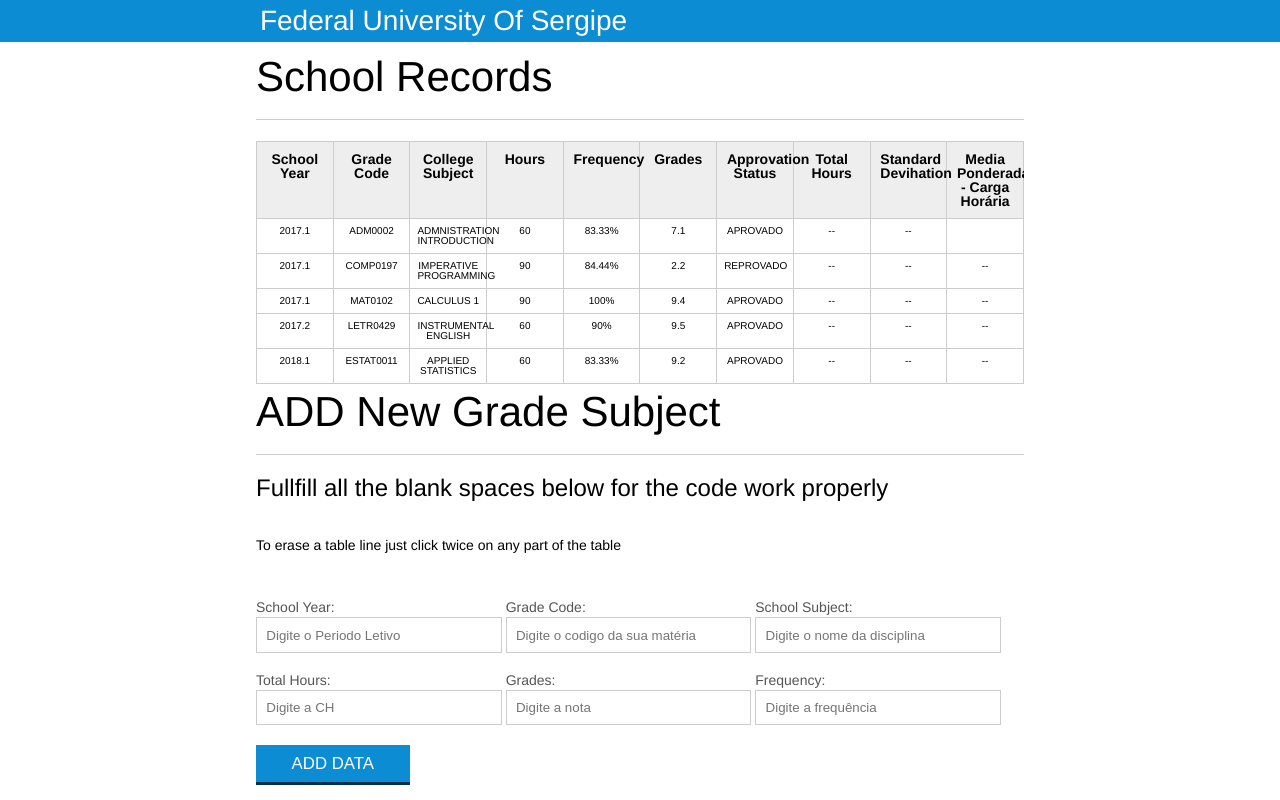
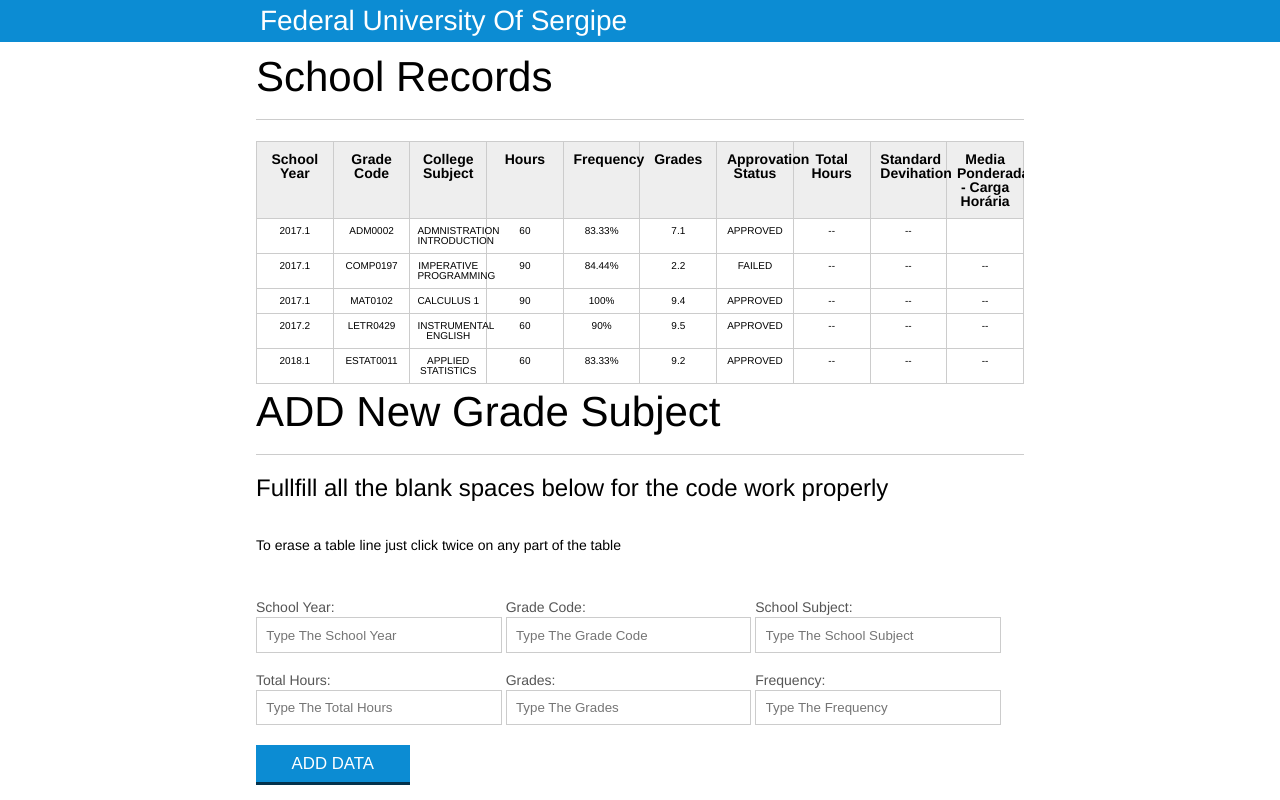
Before and after one commit to arielabade/Web-Development, a plain HTML site: page College Grades/College_Grades_Generator/index.html in a window 1280 px wide. Drawn offline with Linux system fonts and the light colour scheme.

Commit message:
EnglishAtualization

```diff
--- a/College Grades/College_Grades_Generator/index.html
+++ b/College Grades/College_Grades_Generator/index.html
@@ -126,27 +126,27 @@
                 <form id="form-adiciona">
 					<div class="grupo">
 						<label for="ano">School Year:</label>
-						<input id="ano" name="ano" type="text" placeholder="Digite o Periodo Letivo" class="campo">
+						<input id="ano" name="ano" type="text" placeholder="Type The School Year" class="campo">
 					</div>
 					<div class="grupo">
 						<label for="codigo">Grade Code:</label>
-						<input id="codigo" name="codigo" type="text" placeholder="Digite o codigo da sua matéria" class="campo campo-medio">
+						<input id="codigo" name="codigo" type="text" placeholder="Type The Grade Code" class="campo campo-medio">
 					</div>
 					<div class="grupo">
 						<label for="disciplina">School Subject:</label>
-						<input id="disciplina" name="disciplina" type="text" placeholder="Digite o nome da disciplina" class="campo campo-medio">
+						<input id="disciplina" name="disciplina" type="text" placeholder="Type The School Subject" class="campo campo-medio">
 					</div>
 					<div class="grupo">
 						<label for="ch">Total Hours:</label>
-						<input id="ch" type="text" placeholder="Digite a CH" class="campo campo-medio">
+						<input id="ch" type="text" placeholder="Type The Total Hours" class="campo campo-medio">
 					</div>
                     <div class="grupo">
 						<label for="nota">Grades:</label>
-						<input id="nota" name="nota" type="text" placeholder="Digite a nota" class="campo campo-medio">
+						<input id="nota" name="nota" type="text" placeholder="Type The Grades" class="campo campo-medio">
 					</div>
                     <div class="grupo">
 						<label for="frequencia">Frequency:</label>
-						<input id="frequencia" name="frequencia" type="text" placeholder="Digite a frequência" class="campo campo-medio">
+						<input id="frequencia" name="frequencia" type="text" placeholder="Type The Frequency" class="campo campo-medio">
 					</div>
 
 					<button id="adicionar-materia" class="botao bto-principal">ADD DATA</button>
--- a/College Grades/College_Grades_Generator/principal.js
+++ b/College Grades/College_Grades_Generator/principal.js
@@ -149,7 +149,7 @@
 // ---- APROVACAO E REPROVACAO
 
 const notasDeCorte = [...listaNotas]
-const filtrarAprovados = (limiteDeAprovacao) => (lista) => lista.map((x) => x > limiteDeAprovacao ? 'APROVADO' : 'REPROVADO')
+const filtrarAprovados = (limiteDeAprovacao) => (lista) => lista.map((x) => x > limiteDeAprovacao ? 'APPROVED' : 'FAILED')
 const aprovacaoMedia5 = filtrarAprovados(5)
 const resultadoDaAprovacao = aprovacaoMedia5(notasDeCorte)
 console.log(`Aqui, o aluno foi aprovado ou reprovado ${resultadoDaAprovacao}`)
@@ -157,7 +157,7 @@
 
     attAprovacao(0, resultadoDaAprovacao)
 
-const taAprovado = (y) => y > 5 ? 'APROVADO' : ' REPROVADO'
+const taAprovado = (y) => y > 5 ? 'APPROVED' : 'FAILED'
 
 
 
```
